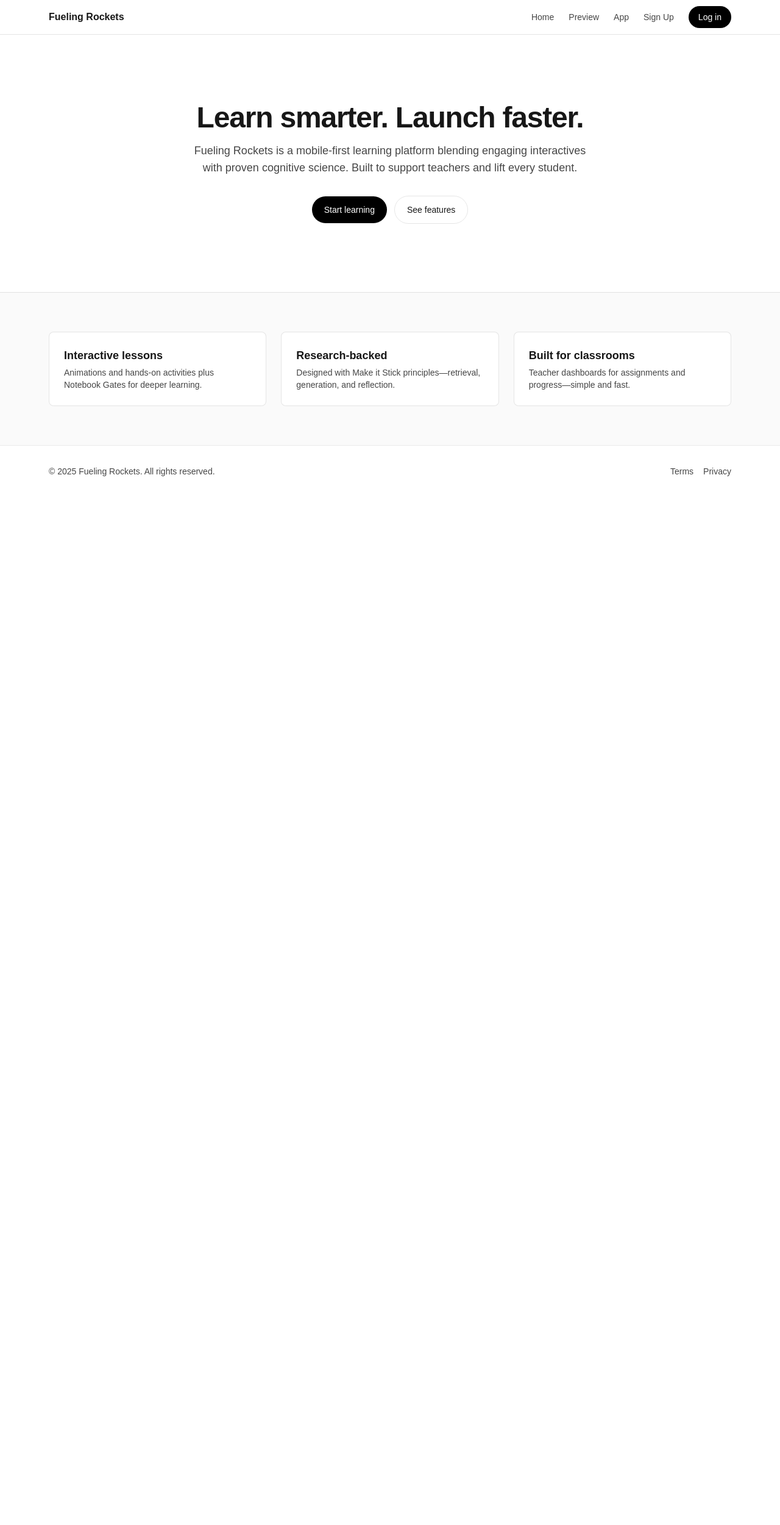
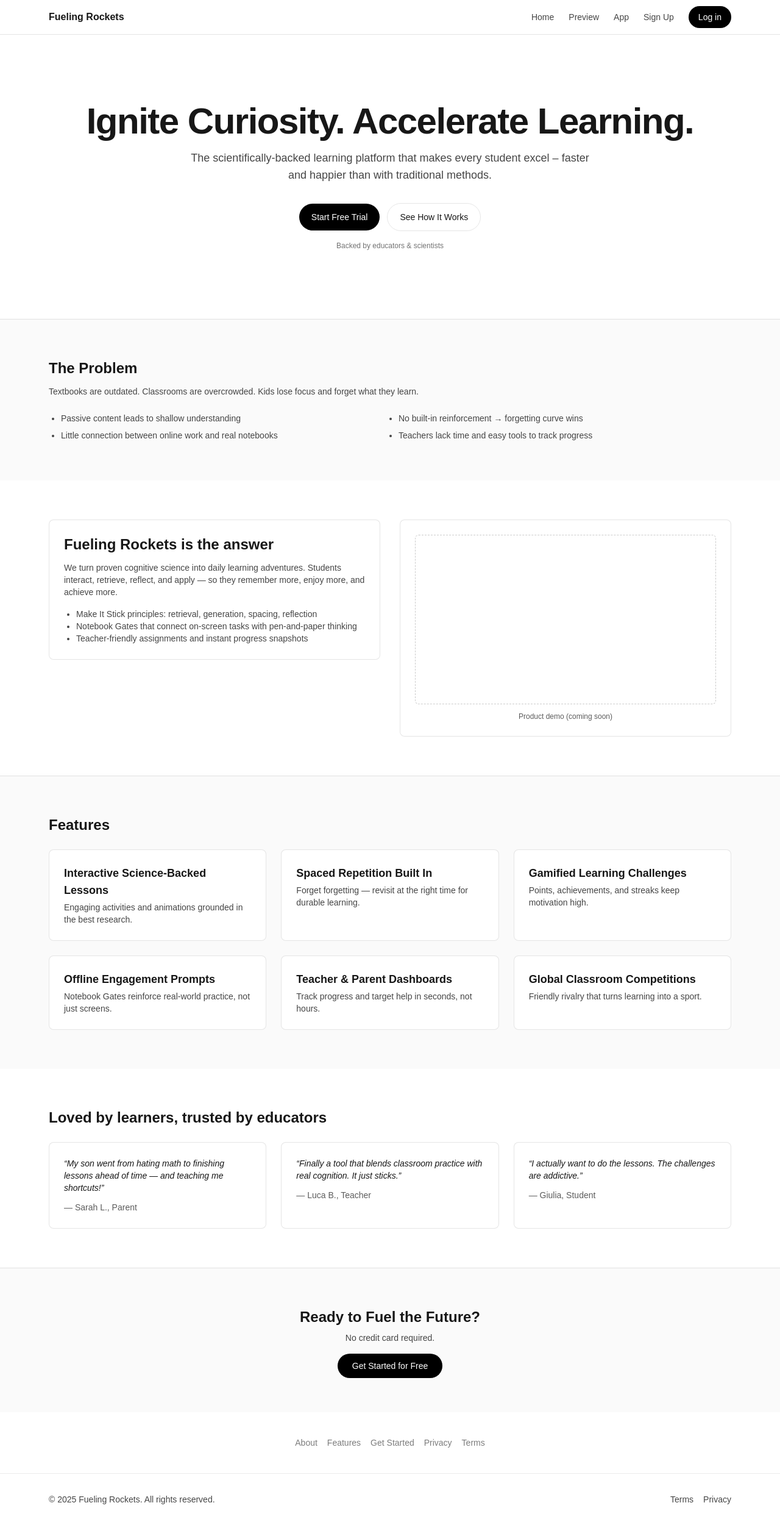
Before and after one commit to Emanuele-Webtales/fueling-rockets, a Next.js app: page / in a window 1280 px wide. Shown: the whole page at 61% size. Before the commit the page ends 815 px from the top, so only its background shows below. Built offline with nearby package versions, Linux system fonts and the light colour scheme; no server answers.

Commit message:
feat(landing): implement marketing page per blueprint with hero, problem, solution, features, social proof, CTA, footer

```diff
--- a/src/app/page.tsx
+++ b/src/app/page.tsx
@@ -1,46 +1,159 @@
+import Link from "next/link";
+
 export default function Home() {
   return (
     <main>
+      {/* Hero */}
       <section className="mx-auto max-w-6xl px-4 py-20 text-center md:py-28">
-        <h1 className="text-balance text-4xl font-bold tracking-tight sm:text-5xl">
-          Learn smarter. Launch faster.
+        <h1 className="text-balance text-4xl font-extrabold tracking-tight sm:text-6xl">
+          Ignite Curiosity. Accelerate Learning.
         </h1>
         <p className="mx-auto mt-4 max-w-2xl text-pretty text-base opacity-80 sm:text-lg">
-          Fueling Rockets is a mobile‑first learning platform blending engaging
-          interactives with proven cognitive science. Built to support teachers
-          and lift every student.
+          The scientifically‑backed learning platform that makes every student excel – faster
+          and happier than with traditional methods.
         </p>
         <div className="mt-8 flex items-center justify-center gap-3">
-          <a
+          <Link
             href="/login"
             className="rounded-full bg-black px-5 py-3 text-sm font-medium text-white hover:bg-black/85 dark:bg-white dark:text-black dark:hover:bg-white/85"
           >
-            Start learning
-          </a>
+            Start Free Trial
+          </Link>
           <a
-            href="#features"
+            href="#how"
             className="rounded-full border border-black/10 px-5 py-3 text-sm font-medium hover:bg-black/5 dark:border-white/15 dark:hover:bg-white/10"
           >
-            See features
+            See How It Works
           </a>
         </div>
+        <p className="mt-4 text-xs opacity-60">Backed by educators & scientists</p>
       </section>
-      <section id="features" className="border-t border-black/10 bg-black/[.02] py-16 dark:border-white/10 dark:bg-white/[.03]">
-        <div className="mx-auto grid max-w-6xl grid-cols-1 gap-6 px-4 md:grid-cols-3">
+
+      {/* Problem */}
+      <section className="border-t border-black/10 bg-black/[.02] py-16 dark:border-white/10 dark:bg-white/[.03]">
+        <div className="mx-auto max-w-6xl px-4">
+          <h2 className="text-2xl font-semibold">The Problem</h2>
+          <p className="mt-3 max-w-3xl text-sm opacity-80">
+            Textbooks are outdated. Classrooms are overcrowded. Kids lose focus and forget what they learn.
+          </p>
+          <ul className="mt-6 grid list-disc gap-2 pl-5 text-sm opacity-80 md:grid-cols-2">
+            <li>Passive content leads to shallow understanding</li>
+            <li>No built‑in reinforcement → forgetting curve wins</li>
+            <li>Little connection between online work and real notebooks</li>
+            <li>Teachers lack time and easy tools to track progress</li>
+          </ul>
+        </div>
+      </section>
+
+      {/* Solution */}
+      <section id="how" className="py-16">
+        <div className="mx-auto grid max-w-6xl items-start gap-8 px-4 md:grid-cols-2">
           <div className="rounded-lg border border-black/10 bg-white p-6 dark:border-white/10 dark:bg-black">
-            <h3 className="text-lg font-semibold">Interactive lessons</h3>
-            <p className="mt-1 text-sm opacity-80">Animations and hands-on activities plus Notebook Gates for deeper learning.</p>
+            <h2 className="text-2xl font-semibold">Fueling Rockets is the answer</h2>
+            <p className="mt-3 text-sm opacity-80">
+              We turn proven cognitive science into daily learning adventures. Students interact, retrieve,
+              reflect, and apply — so they remember more, enjoy more, and achieve more.
+            </p>
+            <ul className="mt-4 list-disc pl-5 text-sm opacity-80">
+              <li>Make It Stick principles: retrieval, generation, spacing, reflection</li>
+              <li>Notebook Gates that connect on‑screen tasks with pen‑and‑paper thinking</li>
+              <li>Teacher‑friendly assignments and instant progress snapshots</li>
+            </ul>
           </div>
-          <div className="rounded-lg border border-black/10 bg-white p-6 dark:border-white/10 dark:bg-black">
-            <h3 className="text-lg font-semibold">Research-backed</h3>
-            <p className="mt-1 text-sm opacity-80">Designed with Make it Stick principles—retrieval, generation, and reflection.</p>
-          </div>
-          <div className="rounded-lg border border-black/10 bg-white p-6 dark:border-white/10 dark:bg黑">
-            <h3 className="text-lg font-semibold">Built for classrooms</h3>
-            <p className="mt-1 text-sm opacity-80">Teacher dashboards for assignments and progress—simple and fast.</p>
+          <div className="rounded-lg border border-black/10 bg-white p-6 text-center dark:border-white/10 dark:bg-black">
+            <div className="aspect-video w-full rounded-md border border-dashed border-black/20 dark:border-white/20" />
+            <p className="mt-3 text-xs opacity-70">Product demo (coming soon)</p>
           </div>
         </div>
       </section>
+
+      {/* Features */}
+      <section id="features" className="border-t border-black/10 bg-black/[.02] py-16 dark:border-white/10 dark:bg-white/[.03]">
+        <div className="mx-auto max-w-6xl px-4">
+          <h2 className="text-2xl font-semibold">Features</h2>
+          <div className="mt-6 grid grid-cols-1 gap-6 md:grid-cols-3">
+            {[
+              {
+                title: "Interactive Science‑Backed Lessons",
+                desc: "Engaging activities and animations grounded in the best research.",
+              },
+              {
+                title: "Spaced Repetition Built In",
+                desc: "Forget forgetting — revisit at the right time for durable learning.",
+              },
+              {
+                title: "Gamified Learning Challenges",
+                desc: "Points, achievements, and streaks keep motivation high.",
+              },
+              {
+                title: "Offline Engagement Prompts",
+                desc: "Notebook Gates reinforce real‑world practice, not just screens.",
+              },
+              {
+                title: "Teacher & Parent Dashboards",
+                desc: "Track progress and target help in seconds, not hours.",
+              },
+              {
+                title: "Global Classroom Competitions",
+                desc: "Friendly rivalry that turns learning into a sport.",
+              },
+            ].map((f) => (
+              <div key={f.title} className="rounded-lg border border-black/10 bg-white p-6 dark:border-white/10 dark:bg-black">
+                <h3 className="text-lg font-semibold">{f.title}</h3>
+                <p className="mt-1 text-sm opacity-80">{f.desc}</p>
+              </div>
+            ))}
+          </div>
+        </div>
+      </section>
+
+      {/* Social Proof */}
+      <section className="py-16">
+        <div className="mx-auto max-w-6xl px-4">
+          <h2 className="text-2xl font-semibold">Loved by learners, trusted by educators</h2>
+          <div className="mt-6 grid grid-cols-1 gap-6 md:grid-cols-3">
+            <blockquote className="rounded-lg border border-black/10 bg-white p-6 text-sm italic dark:border-white/10 dark:bg-black">
+              “My son went from hating math to finishing lessons ahead of time — and teaching me shortcuts!”
+              <div className="mt-3 not-italic opacity-70">— Sarah L., Parent</div>
+            </blockquote>
+            <blockquote className="rounded-lg border border-black/10 bg-white p-6 text-sm italic dark:border-white/10 dark:bg-black">
+              “Finally a tool that blends classroom practice with real cognition. It just sticks.”
+              <div className="mt-3 not-italic opacity-70">— Luca B., Teacher</div>
+            </blockquote>
+            <blockquote className="rounded-lg border border-black/10 bg-white p-6 text-sm italic dark:border-white/10 dark:bg-black">
+              “I actually want to do the lessons. The challenges are addictive.”
+              <div className="mt-3 not-italic opacity-70">— Giulia, Student</div>
+            </blockquote>
+          </div>
+        </div>
+      </section>
+
+      {/* Final CTA */}
+      <section className="border-t border-black/10 bg-black/[.02] py-16 text-center dark:border-white/10 dark:bg-white/[.03]">
+        <h2 className="text-2xl font-semibold">Ready to Fuel the Future?</h2>
+        <p className="mx-auto mt-2 max-w-xl text-sm opacity-80">No credit card required.</p>
+        <div className="mt-6">
+          <Link
+            href="/login"
+            className="rounded-full bg-black px-6 py-3 text-sm font-medium text-white hover:bg-black/85 dark:bg-white dark:text-black dark:hover:bg-white/85"
+          >
+            Get Started for Free
+          </Link>
+        </div>
+      </section>
+
+      {/* Footer */}
+      <footer className="py-10 text-center text-sm opacity-70">
+        <div className="mx-auto max-w-6xl px-4">
+          <nav className="flex flex-wrap items-center justify-center gap-4">
+            <Link href="/" className="hover:opacity-100 opacity-80">About</Link>
+            <a href="#features" className="hover:opacity-100 opacity-80">Features</a>
+            <Link href="/login" className="hover:opacity-100 opacity-80">Get Started</Link>
+            <Link href="/login" className="hover:opacity-100 opacity-80">Privacy</Link>
+            <Link href="/login" className="hover:opacity-100 opacity-80">Terms</Link>
+          </nav>
+        </div>
+      </footer>
     </main>
   );
 }
```
Also changed, not shown: 2 other files (tests, documents, lock files or other folders).
